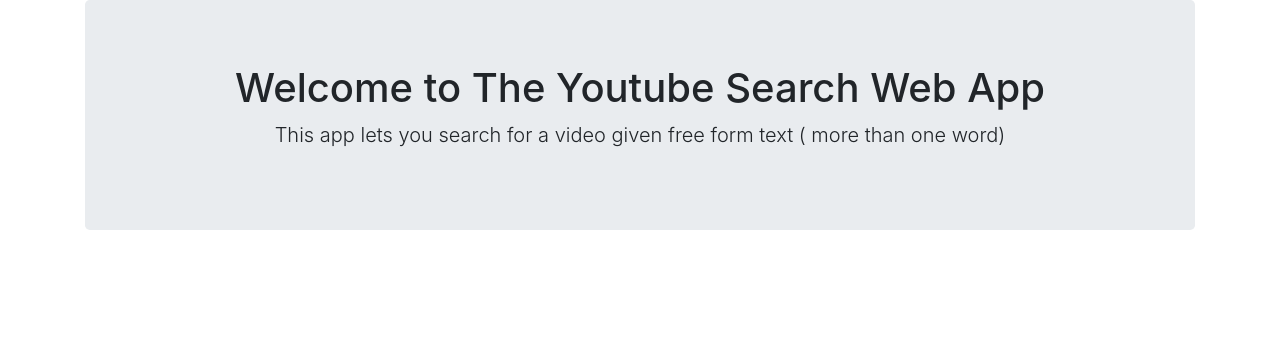
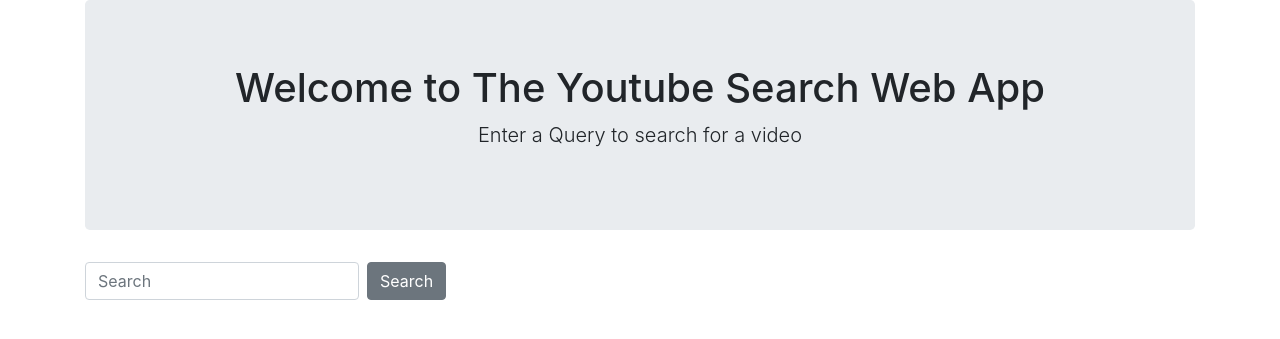
Before and after one commit to sergiog23/YoutubeSearchClassify, a Flask app: page / in a window 1280 px wide. Shown: the part 56-395 px from the top of the page. Run offline with Flask 2, Linux system fonts and the light colour scheme; some libraries are stand-ins or nearby versions.

Commit message:
Update home.html

```diff
--- a/TestAPP/templates/home.html
+++ b/TestAPP/templates/home.html
@@ -3,6 +3,12 @@
 {% block body %}
 <div class ="jumbotron text-center">
     <h1>Welcome to The Youtube Search Web App</h1>
-    <p class="lead"> This app lets you search for a video given free form text ( more than one word) </p>
+    <p class="lead"> Enter a Query to search for a video </p>
 </div>
+<body>
+<form class="form-inline my-2 my-lg-0">
+<input class="form-control mr-sm-2" type="text" placeholder="Search" aria-label="Search">
+<button class="btn btn-secondary my-2 my-sm-0" type="submit">Search</button>
+</form>
+</body>
 {% endblock %}
```
